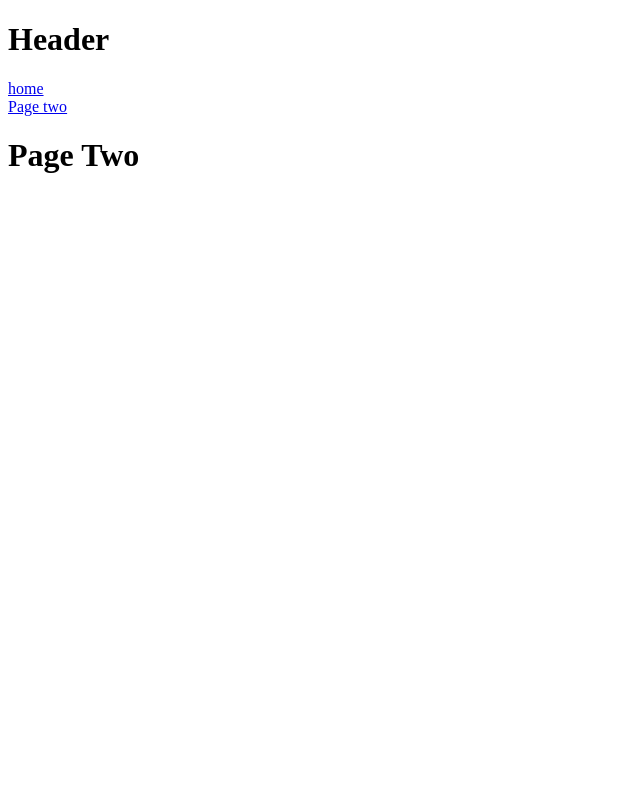
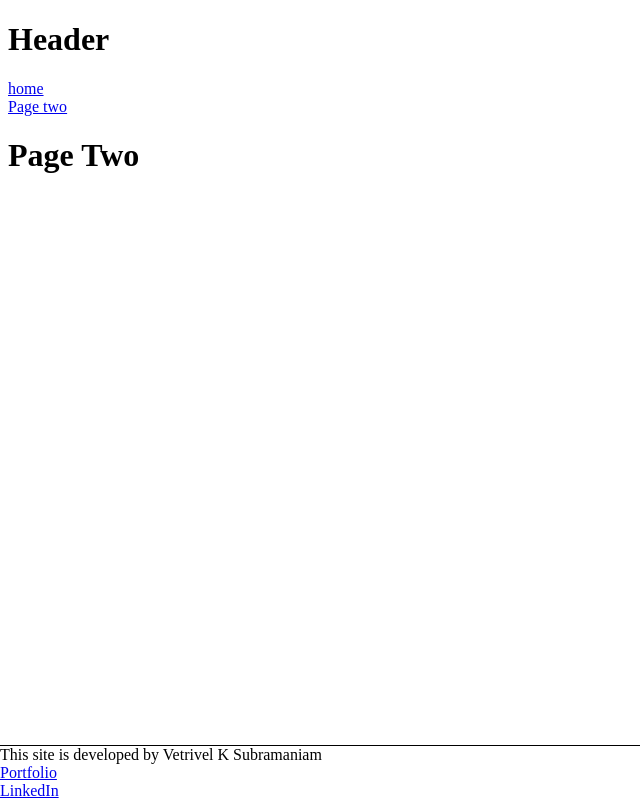
Before and after one commit to VetrivelKS/react-boilerplate, a React app: page /pagetwo in a window 1280 px wide. Shown: the whole page, without its empty margins (0-640 px from the left). Built offline with nearby package versions, Linux system fonts and the light colour scheme; the HTML template or start-up script is replaced by a standard one.

Commit message:
Added footer

```diff
--- a/src/App/App.js
+++ b/src/App/App.js
@@ -2,7 +2,7 @@ import React, { Component } from "react"
 import { Route, Link, Switch, BrowserRouter as Router } from "react-router-dom"
 import { PageOne } from "../views/pages/PageOne"
 import { PageTwo } from "../views/pages/PageTwo"
-
+import { Footer } from "../views/components/Footer"
 // import "./App.css";
 
 class App extends Component {
@@ -18,6 +18,7 @@ class App extends Component {
             <Route exact path="/" component={PageOne} />
             <Route exact path="/pagetwo" component={PageTwo} />
           </Switch>
+          <Footer />
         </div>
       </Router>
     )
--- /dev/null
+++ b/src/views/components/Footer/Footer.jsx
@@ -0,0 +1,31 @@
+import React, { Component } from "react"
+import { Container, Row, Col, Nav } from "react-bootstrap"
+import "./style.css"
+class Footer extends React.Component {
+  render() {
+    return (
+      <Container fluid className="footer">
+        <Row className="justify-content-center align-items-center">
+          <Col className="d-flex justify-content-center" md={6} sm={12}>
+            <div>This site is developed by Vetrivel K Subramaniam</div>
+          </Col>
+          <Col className="d-flex justify-content-center">
+            <Nav.Link href="http://vetrivelks.github.io" target="_blank">
+              Portfolio
+            </Nav.Link>
+          </Col>
+          <Col className="d-flex justify-content-center">
+            <Nav.Link
+              href="https://www.linkedin.com/in/linktovetri/"
+              target="_blank">
+              LinkedIn
+            </Nav.Link>
+          </Col>
+        </Row>
+      </Container>
+    )
+  }
+}
+
+export { Footer }
+export default Footer
--- /dev/null
+++ b/src/views/components/Footer/index.js
@@ -0,0 +1,4 @@
+import Footer from "./Footer"
+
+export { Footer }
+export default Footer
--- /dev/null
+++ b/src/views/components/Footer/style.css
@@ -0,0 +1,7 @@
+.footer {
+  position: fixed;
+  left: 0;
+  bottom: 0;
+  width: 100%;
+  border-top: 1px solid black;
+}
--- a/src/views/pages/PageOne/PageOne.js
+++ b/src/views/pages/PageOne/PageOne.js
@@ -1,4 +1,4 @@
-import React, { Component } from "react";
+import React, { Component } from "react"
 // import "./App.css";
 
 class PageOne extends Component {
@@ -7,7 +7,7 @@ class PageOne extends Component {
       <div className="page-one">
         <h1> Page One </h1>
       </div>
-    );
+    )
   }
 }
 
```
